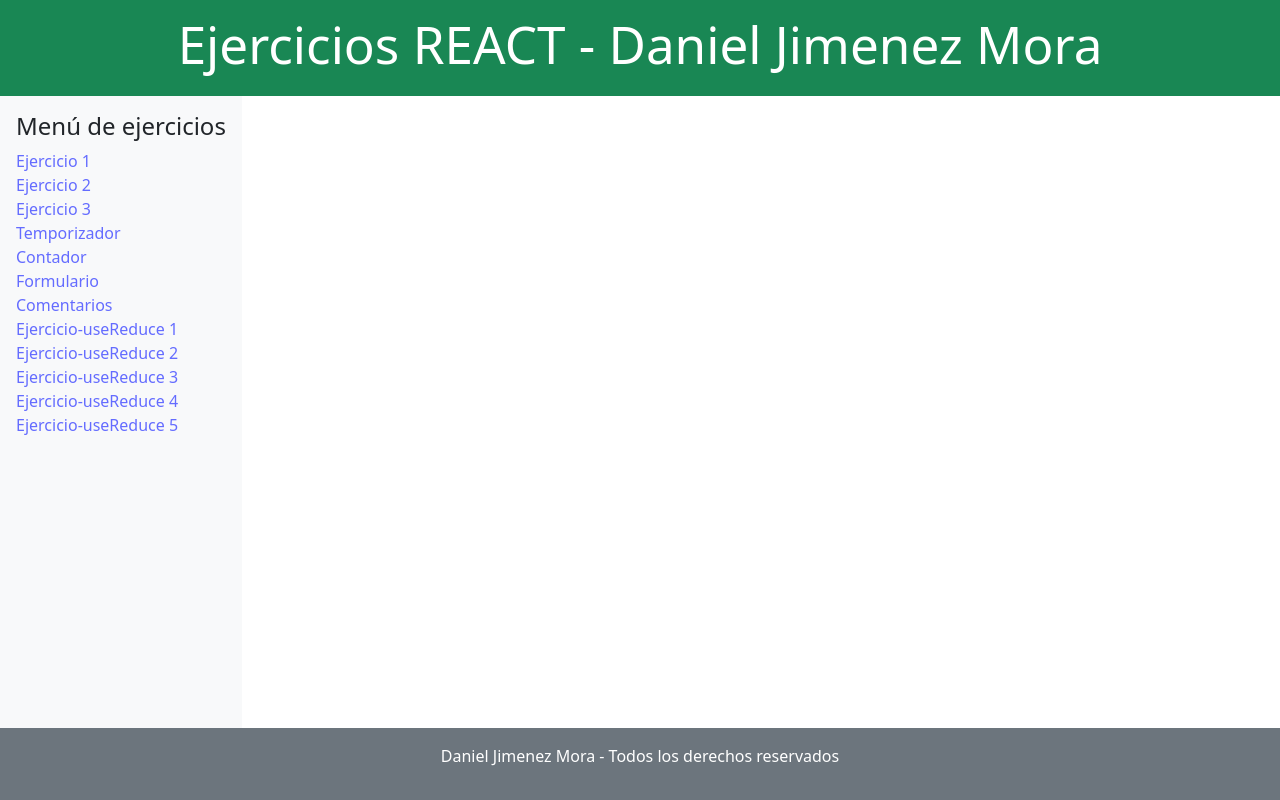
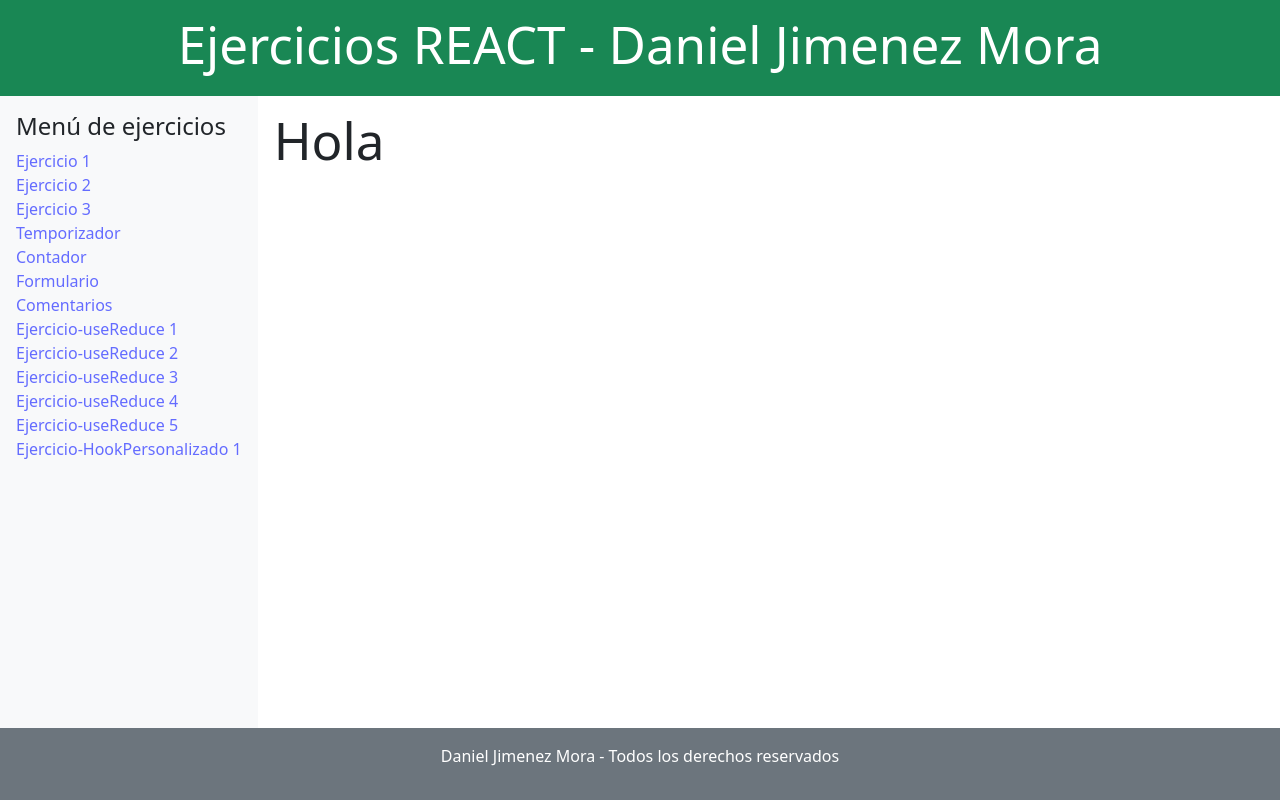
Before and after one commit to djimenez25/Ejercicios_REACT, a React (Vite) app: page /hook1 in a window 1280 px wide. Built offline with nearby package versions, Linux system fonts and the light colour scheme.

Commit message:
Ejercicios hookPersonalizados

```diff
--- a/src/App.jsx
+++ b/src/App.jsx
@@ -15,6 +15,7 @@ import { Reducer2 } from "./ejercicios/Reducer2";
 import { Reducer3 } from "./ejercicios/Reducer3";
 import { Reducer4 } from "./ejercicios/Reducer4";
 import { Reducer5 } from "./ejercicios/Reducer5";
+import { HookPersonalizado1 } from "./ejercicios/hookPersonalizado1";
 
 function App() {
   return (
@@ -83,6 +84,11 @@ function App() {
                 Ejercicio-useReduce 5
               </Link>
             </li>
+            <li>
+              <Link to='/hook1' className='text-decoration-none'>
+                Ejercicio-HookPersonalizado 1
+              </Link>
+            </li>
           </ul>
         </nav>
 
@@ -100,6 +106,7 @@ function App() {
             <Route path='/reducer3' element={<Reducer3 />} />
             <Route path='/reducer4' element={<Reducer4 />} />
             <Route path='/reducer5' element={<Reducer5 />} />
+            <Route path='/hook1' element={<HookPersonalizado1 />} />
           </Routes>
         </main>
       </BrowserRouter>
--- /dev/null
+++ b/src/ejercicios/hookPersonalizado1.jsx
@@ -0,0 +1,7 @@
+export function HookPersonalizado1() {
+  return (
+    <>
+      <h1>Hola</h1>
+    </>
+  );
+}
```
